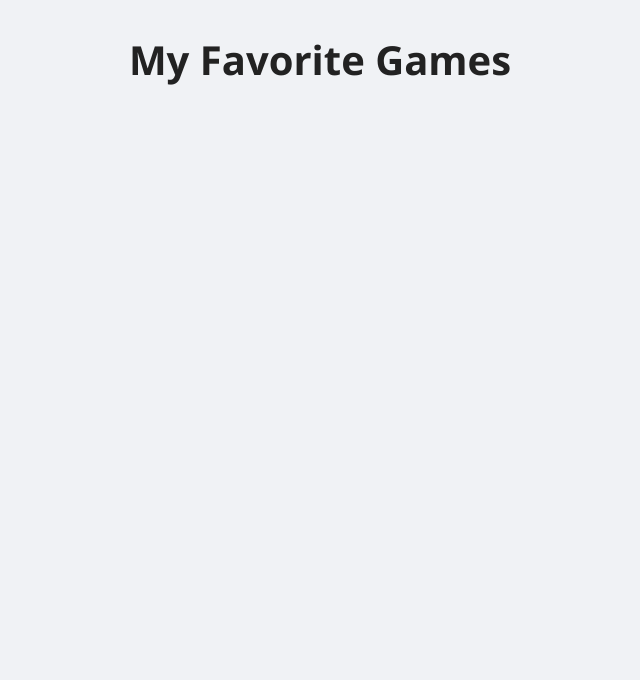
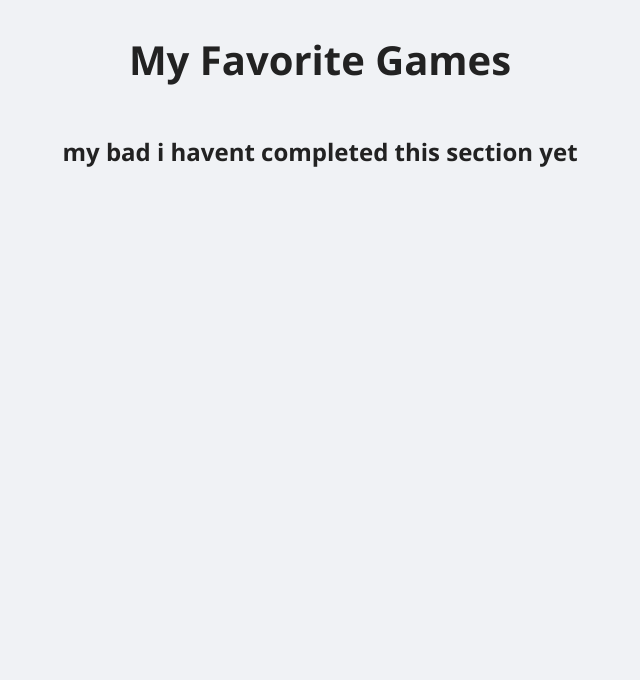
Before and after one commit to RenLorenzo/intro, a plain HTML site: page games.html in a window 1280 px wide. Shown: the top 680 px of the page, without its empty margins (320-960 px from the left). Drawn offline with Linux system fonts and the light colour scheme.

Commit message:
Update games.html
d

```diff
--- a/games.html
+++ b/games.html
@@ -9,6 +9,7 @@
 <body>
 
   <h1>My Favorite Games</h1>
+  <h2>my bad i havent completed this section yet</h2>
 
   <!-- Floating game launcher bar -->
   <nav class="game-floating-bar" aria-label="Game launcher">
```
